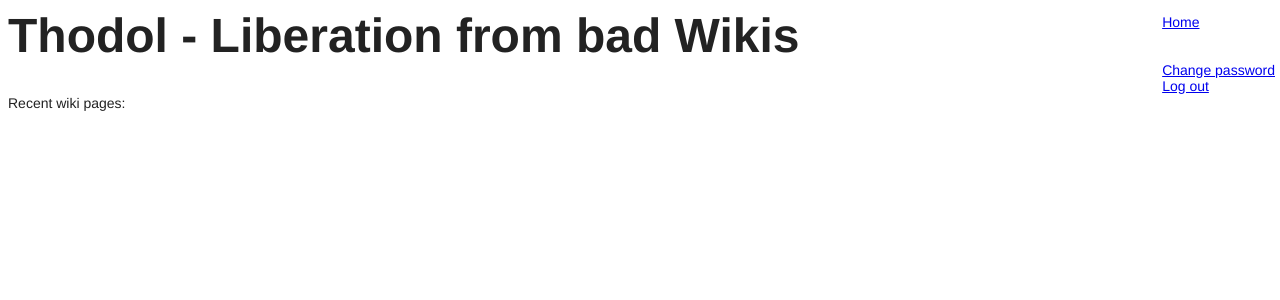
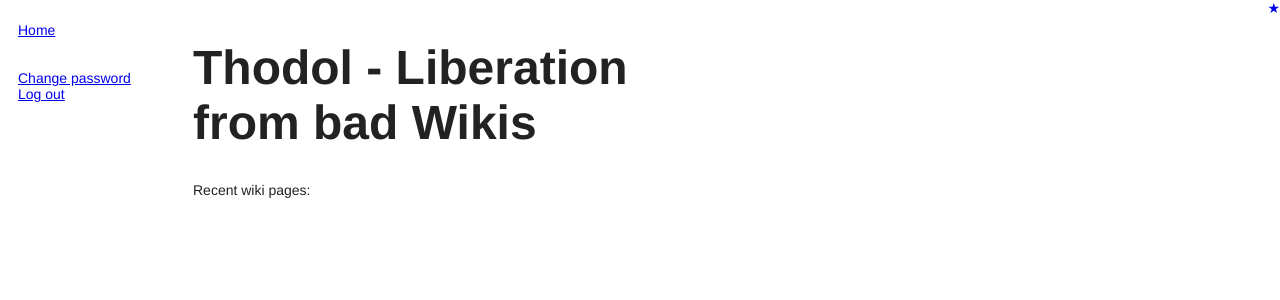
Before and after one commit to bitemyapp/thodol, a Django app: template templates/wiki/index.html in a window 1280 px wide. Shown: the top 300 px of the page. Run offline with Django 3.2, Linux system fonts and the light colour scheme; the template is opened without the code that fills it, so the values that code supplies are empty; the visitor is signed in with stand-in values (Sample User, id 1).

Commit message:
context.py, notifications

```diff
--- a/static/css/common.css
+++ b/static/css/common.css
@@ -20,19 +20,27 @@ div.index a{
 div.index a:hover{ color: red; }
 
 div.content{
-    width: 1000px;
+    float: left;
+    width: 500px;
 }
-div.topright{
-    position: absolute;
+div.toolbar{
+    float: left;
+    margin: 0px 15px 0px -30px;
+    width: 200px;
+}
+div.notification{
     top: 0;
     right: 0;
-    margin-right: 5px;
+    position: absolute;
 }
-div.topleft{
-    position: absolute;
-    top: 0;
-    left: 0;
-    margin-left: 5px;
+div.notification a:link{
+    text-decoration: none;
+}
+div.notification a:visited{
+    text-decoration: none;
+}
+div.notification a:active{
+    text-decoration: none;
 }
 textarea.edit{
     width: 700px;
@@ -51,3 +59,11 @@ pre{
     border-style: dashed;
     background-color: inherit;
 }
+.notifyactive{
+    font-size: 48px;
+    color: #ff5700;
+}
+.notifyinactive{
+    font-size: 48px;
+    color: #bbb;
+}
--- a/templates/base.html
+++ b/templates/base.html
@@ -54,7 +54,7 @@ $(function(){
 {% endblock title %}
 </head>
 <body>
-    <div class="topright">
+<div class="toolbar">
     <ul>
     {% block topright %}
         <li><a href="/">Home</a>
@@ -75,4 +75,13 @@ $(function(){
     {% block body %}
     {% endblock body %}
 </div>
+{% if user.is_authenticated %}
+    <div class="notification">
+        <a href="/notifications">
+            <strong class="{{notify}}">
+                ★
+            </strong>
+        </a>
+    </div>
+{% endif %}
 </body>
```
Also changed, not shown: context.py (added, +8 -0 lines), settings.py (+9 -0 lines), controllers.py (added). Lines whose indentation alone changed are shown as unchanged.
